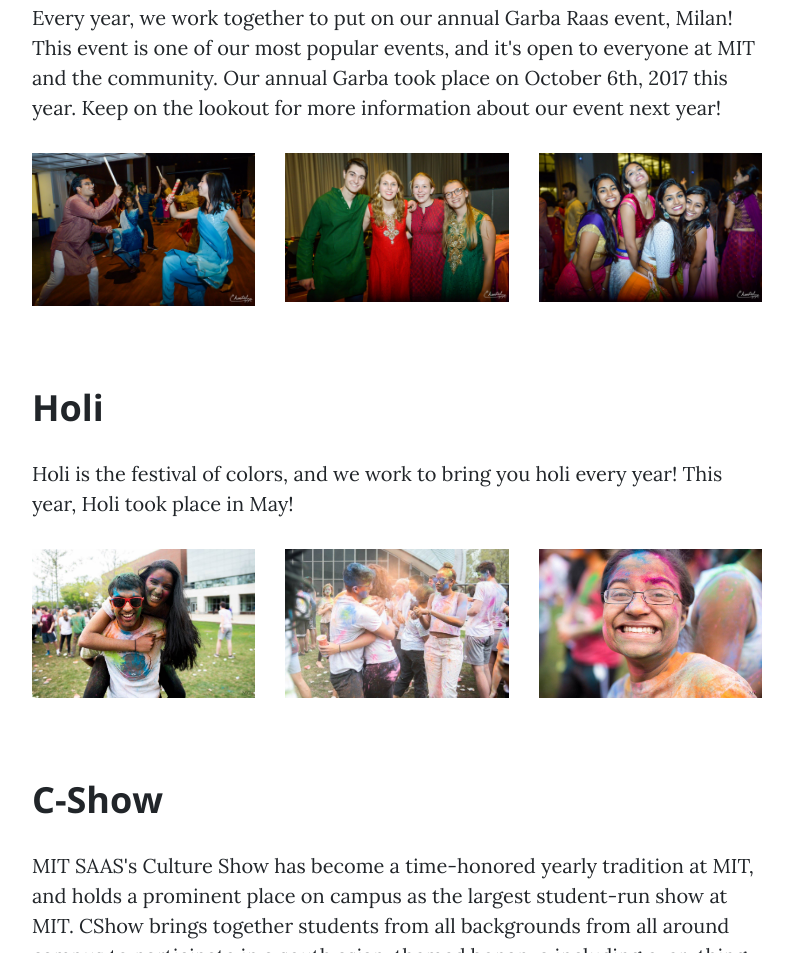
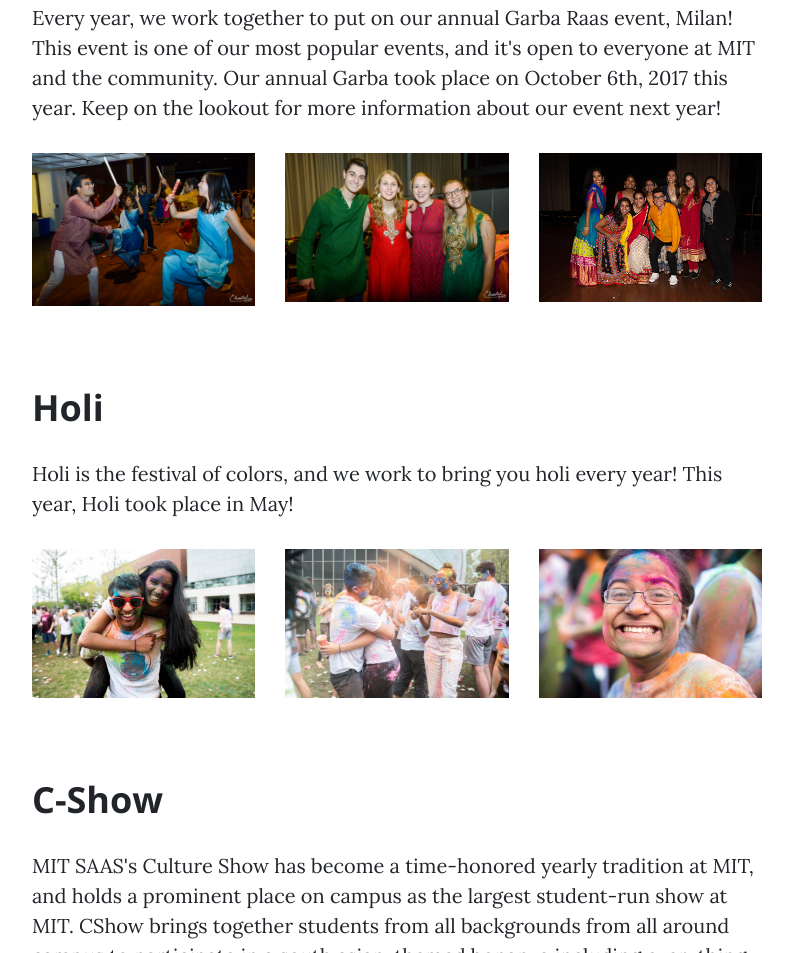
Before and after one commit to pkarnati2004/saas-website, a website: page post.html in a window 1280 px wide. Shown: the part 1562-2515 px from the top of the page, without its empty margins (243-1036 px from the left). Drawn offline with nearby package versions, Linux system fonts and the light colour scheme.

Commit message:
changing garba picture

```diff
--- a/post.html
+++ b/post.html
@@ -106,7 +106,7 @@
                     </div>
                     <div class="col-md-4">
                         <div class="thumbnail">
-                            <img src="img/garba-5.jpg" alt="Lights" style="width:100%">
+                            <img src="img/garba-5.png" alt="Lights" style="width:100%">
                             <div class="caption">
                             </div>
                         </div>
```
Also changed, not shown: img/garba-5.png (added).
